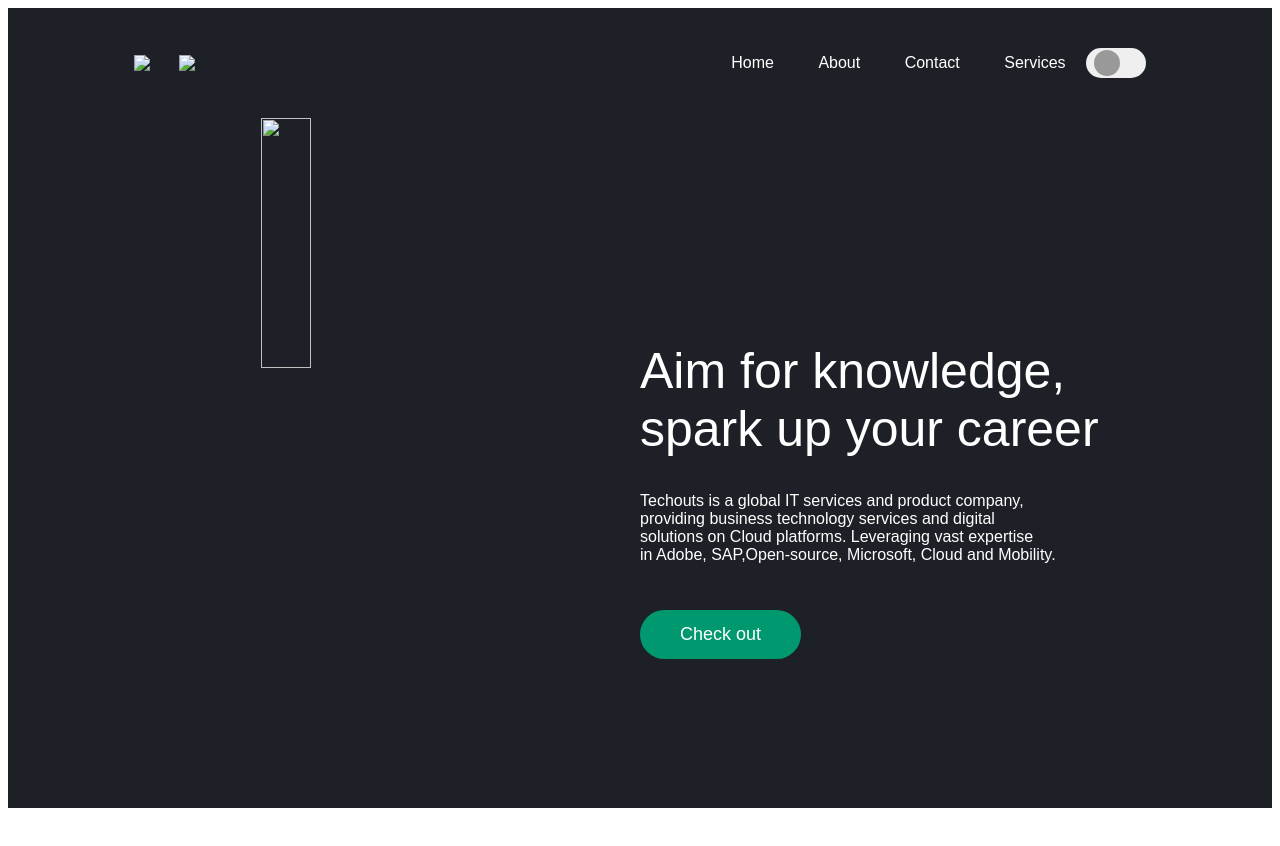
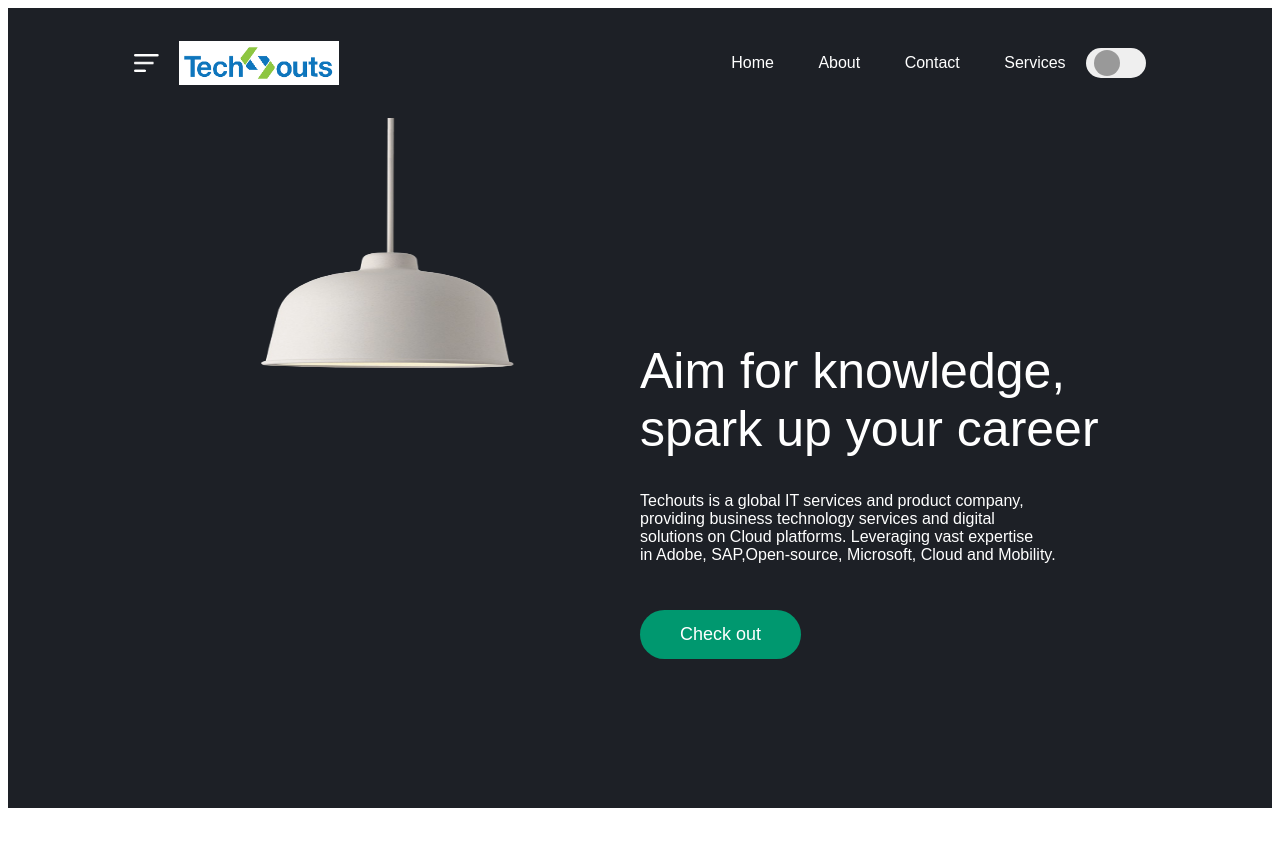
Before and after one commit to soumyayh1998/new-tech-page, a plain HTML site: page index.html in a window 1280 px wide. Before the commit the page ends 816 px from the top, so only its background shows below. Drawn offline with Linux system fonts and the light colour scheme.

Commit message:
Update index.html

```diff
--- a/index.html
+++ b/index.html
@@ -32,8 +32,8 @@
 
     <div class="hero">
         <nav>
-<img src="css/images/menu.png" class="menu-img">
-<img src="css/images/techous-logo.png" class="logo-img">
+<img src="menu.png" class="menu-img">
+<img src="techous-logo.png" class="logo-img">
 <ul>
     <li><a href="index.html">Home </a></li>
     <li><a href="https://techouts.com/about/">About</a></li>
@@ -44,8 +44,8 @@
 </nav>
 
 <div class="lamp-container"></div>
-<img src="css/images/lamp.png" class="lamp-img" >
-<img src="css/images/light.png" class="light-img" id="light">
+<img src="lamp.png" class="lamp-img" >
+<img src="light.png" class="light-img" id="light">
 <div class="text-container">
     <h1>Aim for knowledge,<br> spark up your career</h1>
     <p>Techouts is a global IT services and product company,<br>
```
